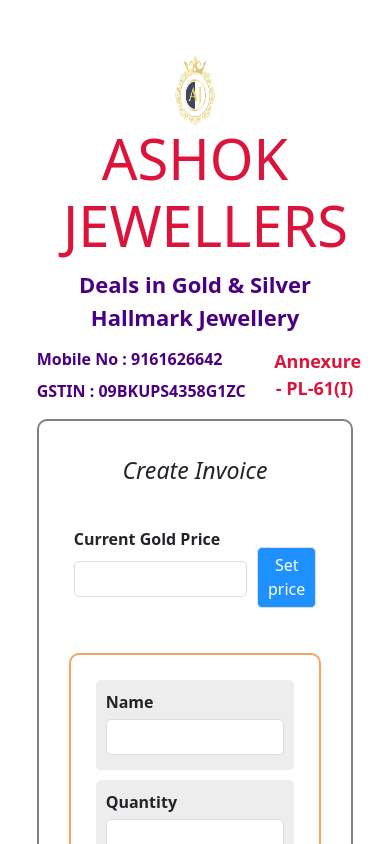
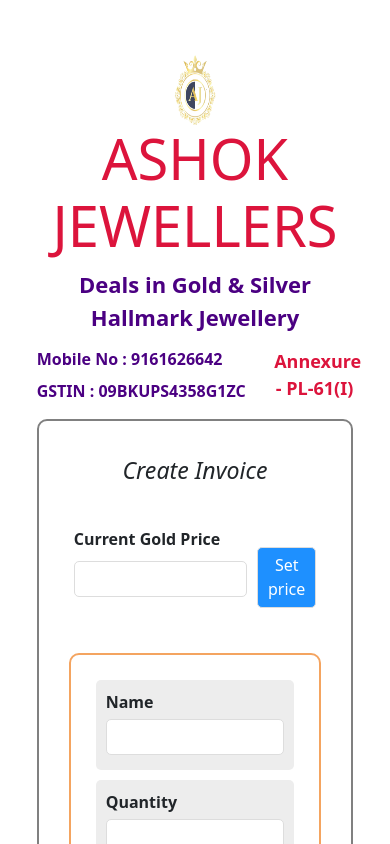
Before and after one commit to vishalgupta02061991/ashok-jewellers, a React (Create React App) app: page / in a window 390 px wide. Shown: the top 844 px of the page. Built offline with nearby package versions, Linux system fonts and the light colour scheme.

Commit message:
Fixed Css

```diff
--- a/src/App.css
+++ b/src/App.css
@@ -568,6 +568,9 @@
   .paddingRight15 {
     padding-right: 0px;
   }
+  .companyName {
+    width: 100%;
+  }
 
 }
 
--- a/src/Header.js
+++ b/src/Header.js
@@ -9,7 +9,7 @@
                     <div className='col-2' style={{ textAlign: "left" }}>
                         <img src={logo} className="App-logo" alt="logo" style={{ height: "25" }} height={25} />
                     </div>
-                    <div className='col-10'>
+                    <div className='col-10 companyName'>
                         <div className><h1 className='paddingRight15'>  ASHOK JEWELLERS </h1>
                             <div className='para headerParaText paddingRight15'>Deals in Gold & Silver Hallmark Jewellery </div>
                         </div>
```
